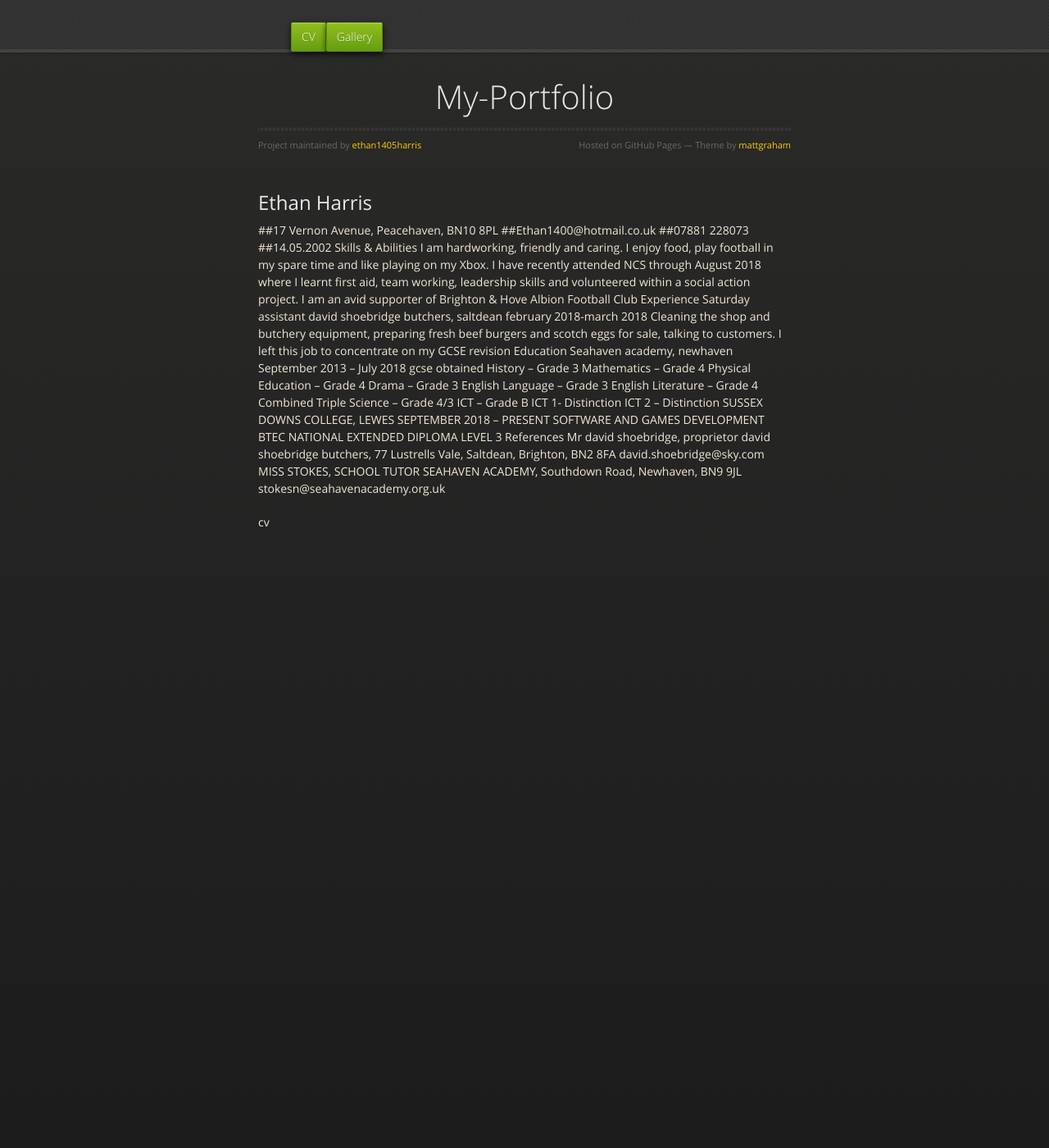
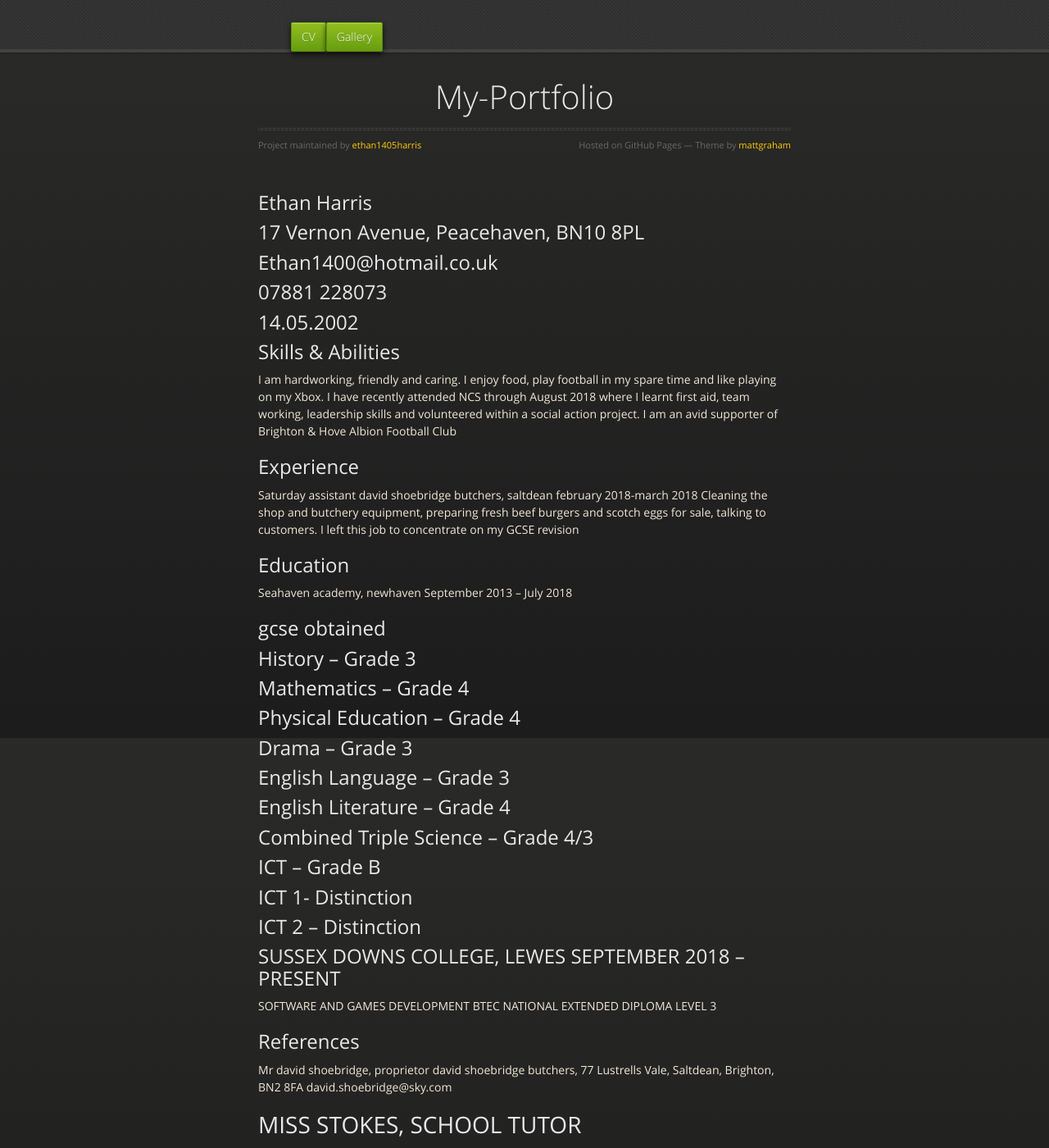
Before and after one commit to ethan1405harris/My-Portfolio, a Jekyll site: the page built from cv.md, in a window 1280 px wide and 1400 px high. Shown: the whole window at 82% size. Built offline with Jekyll 4.4.1, drawn with Linux system fonts in a browser that asks for light colours; the repository's description, which GitHub fills in, is left out; our own code applies the rules of GitHub Pages for plain Markdown files; some of the changed text lies outside the part shown.

Commit message:
Update cv.md

```diff
--- a/cv.md
+++ b/cv.md
@@ -4,39 +4,37 @@ layout: default
 
 
 ## Ethan Harris
-##17 Vernon Avenue, Peacehaven, BN10 8PL
-##Ethan1400@hotmail.co.uk
-##07881 228073
-##14.05.2002
-Skills & Abilities
+## 17 Vernon Avenue, Peacehaven, BN10 8PL
+## Ethan1400@hotmail.co.uk
+## 07881 228073
+## 14.05.2002
+## Skills & Abilities
 I am hardworking, friendly and caring.  I enjoy food, play football in my spare time and like playing on my Xbox.  I have recently attended NCS through August 2018 where I learnt first aid, team working, leadership skills and volunteered within a social action project.  I am an avid supporter of Brighton & Hove Albion Football Club
-Experience
+## Experience
 Saturday assistant david shoebridge butchers, saltdean
 february 2018-march 2018
 Cleaning the shop and butchery equipment, preparing fresh beef burgers and scotch eggs for sale, talking to customers.  I left this job to concentrate on my GCSE revision
-Education
+## Education
 Seahaven academy, newhaven   September 2013 – July 2018
-gcse obtained
-History – Grade 3
-Mathematics – Grade 4
-Physical Education – Grade 4
-Drama – Grade 3
-English Language – Grade 3
-English Literature – Grade 4
-Combined Triple Science – Grade 4/3
-ICT – Grade B
-ICT 1- Distinction
-ICT 2 – Distinction
-SUSSEX DOWNS COLLEGE, LEWES   SEPTEMBER 2018 – PRESENT
+## gcse obtained
+## History – Grade 3
+## Mathematics – Grade 4
+## Physical Education – Grade 4
+## Drama – Grade 3
+## English Language – Grade 3
+## English Literature – Grade 4
+## Combined Triple Science – Grade 4/3
+## ICT – Grade B
+## ICT 1- Distinction
+## ICT 2 – Distinction
+## SUSSEX DOWNS COLLEGE, LEWES   SEPTEMBER 2018 – PRESENT
 SOFTWARE AND GAMES DEVELOPMENT BTEC NATIONAL EXTENDED DIPLOMA LEVEL 3
-References
+## References
 Mr david shoebridge, proprietor
 david shoebridge butchers,
 77 Lustrells Vale, Saltdean, Brighton, BN2 8FA
 david.shoebridge@sky.com
-MISS STOKES, SCHOOL TUTOR
+# MISS STOKES, SCHOOL TUTOR
 SEAHAVEN ACADEMY,
 Southdown Road, Newhaven, BN9 9JL
 stokesn@seahavenacademy.org.uk
-
-cv
```
